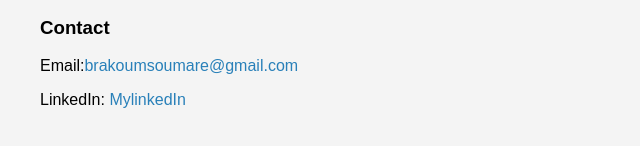
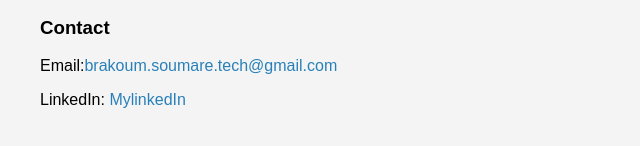
Before and after one commit to Brakoum-Soumare/portfolio-website, a plain HTML site: page index.html in a window 1280 px wide. Shown: the part 434-580 px from the top of the page, 0-640 px from the left. Drawn offline with Linux system fonts and the light colour scheme.

Commit message:
Update index.html

```diff
--- a/index.html
+++ b/index.html
@@ -50,7 +50,7 @@ I am interested in building technical skills and gaining experience through inte
 </ul>
 
 <h3> Contact</h3>
-<p> Email:<a href="mailto:brakoumsoumare@gmail.com">brakoumsoumare@gmail.com</a></p>
+<p> Email:<a href="mailto:brakoum.soumare.tech@gmail.com">brakoum.soumare.tech@gmail.com</a></p>
 
 <p>
 LinkedIn:
```
